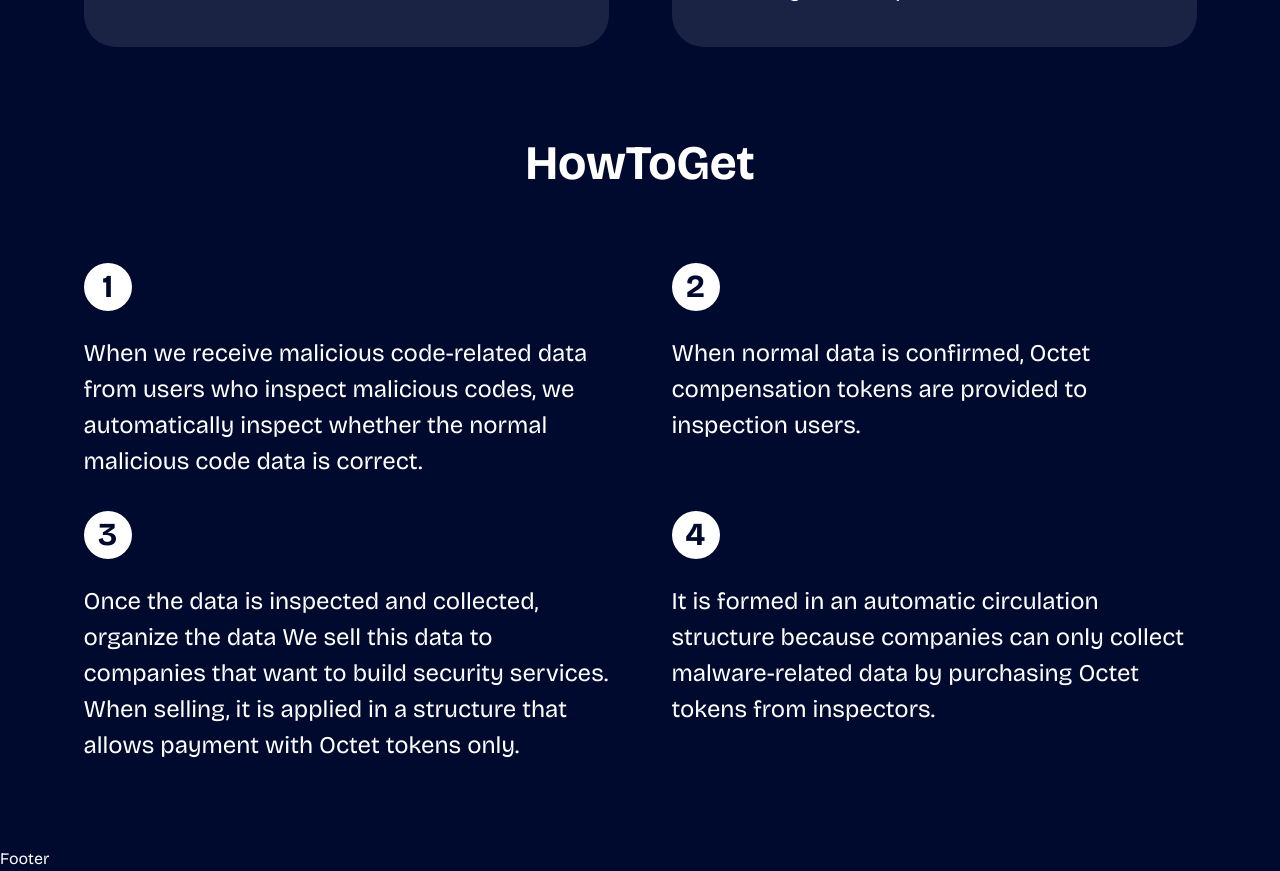
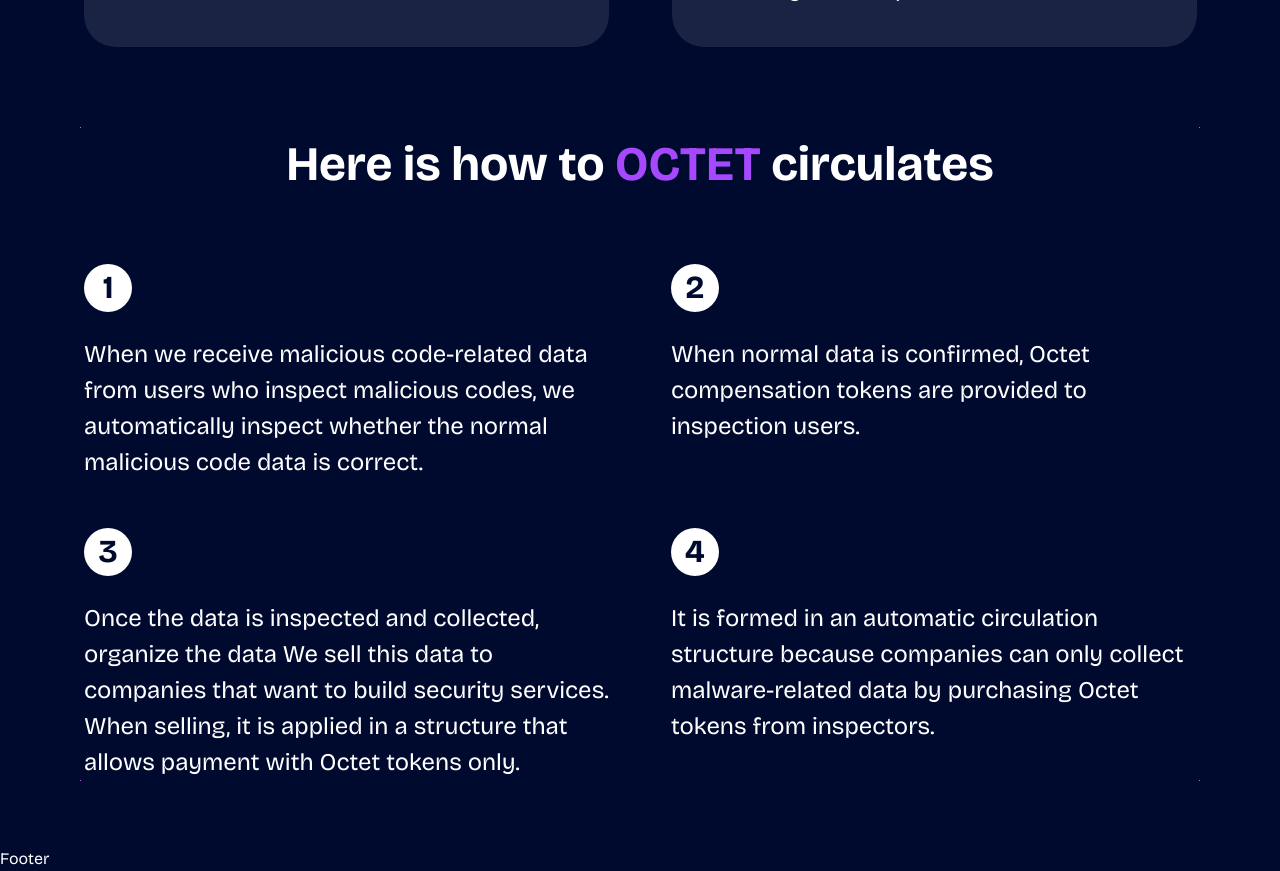
Before and after one commit to chochodev/Octet-app, a React (Create React App) app: page / in a window 1280 px wide. Shown: the part 3880-4751 px from the top of the page. Built offline with nearby package versions, Linux system fonts and the light colour scheme.

Commit message:
starting the howtoget section

```diff
--- a/src/views/home/howtoget/index.jsx
+++ b/src/views/home/howtoget/index.jsx
@@ -1,6 +1,6 @@
 import React from 'react';
 
-const HowToGet = (props) => {
+const HowToGet = () => {
   const padding_style = 'px-[1.25rem] sm:px-[2.5rem] md:px-[3.5rem] lg:px-[3.5rem] xl:px-[5rem] 2xl:px-[7.5rem]';
 
   const items = [
@@ -24,9 +24,9 @@ const HowToGet = (props) => {
 
   return (
     <div className={`relative pt-[3rem] sm:pt-[4rem] md:pt-[5rem] w-full min-h-[50rem] ${padding_style} `}>
-      <div className="flex flex-col items-center gap-[4rem] w-full">
-        <h2 className='relative z-[2] text-[2rem] md:text-[3rem] font-bold'>{props.title}</h2>
-        <div className="grid lg:grid-cols-2 lg:justify-evenly gap-y-[2rem] gap-[5%] w-full">
+      <div className="flex flex-col items-center gap-[4rem] w-full rounded-[32px] " style={{borderImage: 'linear-gradient(to right, #E565A0, #A648FE)', borderWidth: '1px', borderStyle: 'solid'}}>
+        <h2 className='relative z-[2] text-[2rem] md:text-[3rem] font-bold'>Here is how to <span className='text-secondary-dim'>OCTET</span> circulates</h2>
+        <div className="grid lg:grid-cols-2 lg:justify-evenly gap-y-[3rem] gap-[5%] w-full">
           {items.map((item, index) => {
             return (
               <div key={index} className="flex flex-col justify-self-center gap-[1.5rem] max-w-[32.8125rem] ">
@@ -43,9 +43,4 @@ const HowToGet = (props) => {
   )
 }
 
-HowToGet.defaultProps = {
-  title: 'HowToGet',
-  style: ''
-};
-
 export default HowToGet;
```
